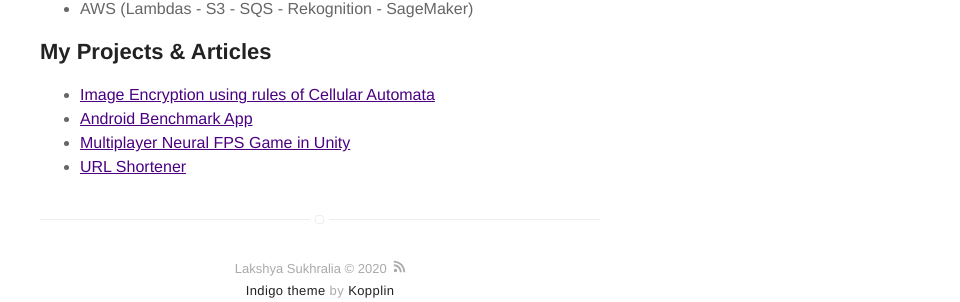
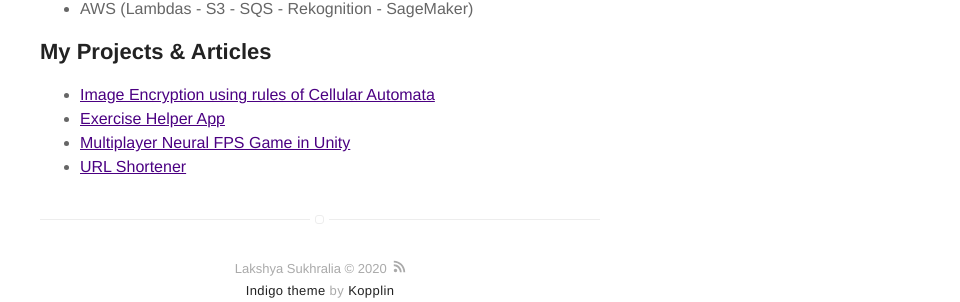
Before and after one commit to Lakshyasukhralia/Lakshyasukhralia.github.io, a Jekyll site: the page built from about.md, in a window 1280 px wide. Shown: the part 740-1042 px from the top of the page, without its empty margins (320-1280 px from the left). Built offline with Jekyll 4.4.1, drawn with Linux system fonts in a browser that asks for light colours.

Commit message:
Update about.md

```diff
--- a/about.md
+++ b/about.md
@@ -21,7 +21,7 @@ I like Code, Anime & Video Games.</p>
 
 <ul>
 	<li><a href="https://www.geeksforgeeks.org/image-encryption-using-cellular-automata/">Image Encryption using rules of Cellular Automata</a></li>
-	<li><a href="https://play.google.com/store/apps/details?id=com.gmail.lakshya.benchmark">Android Benchmark App</a></li>
+	<li><a href="https://github.com/Lakshyasukhralia/Enigma">Exercise Helper App</a></li>
 	<li><a href="https://www.linkedin.com/pulse/using-our-brains-neuromarketing-hands-free-gaming-rise-sukhralia/">Multiplayer Neural FPS Game in Unity</a></li>
 	<li><a href="https://github.com/Lakshyasukhralia/hlktshortner">URL Shortener</a></li>
 </ul>
```
